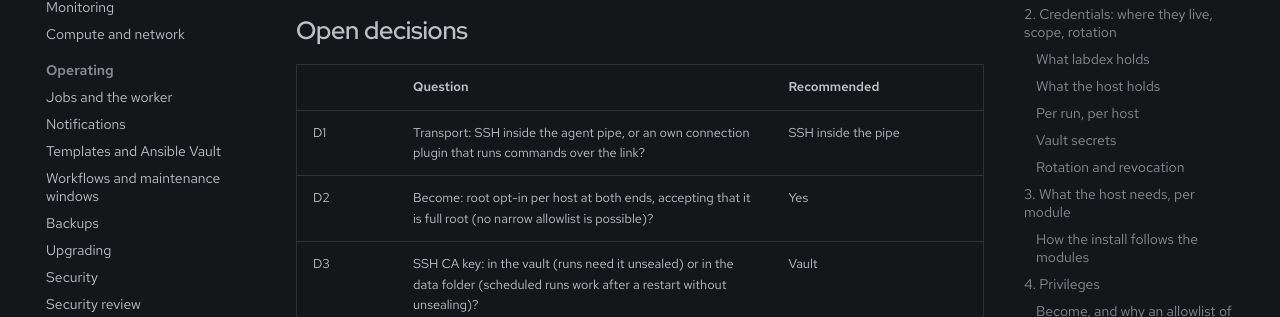
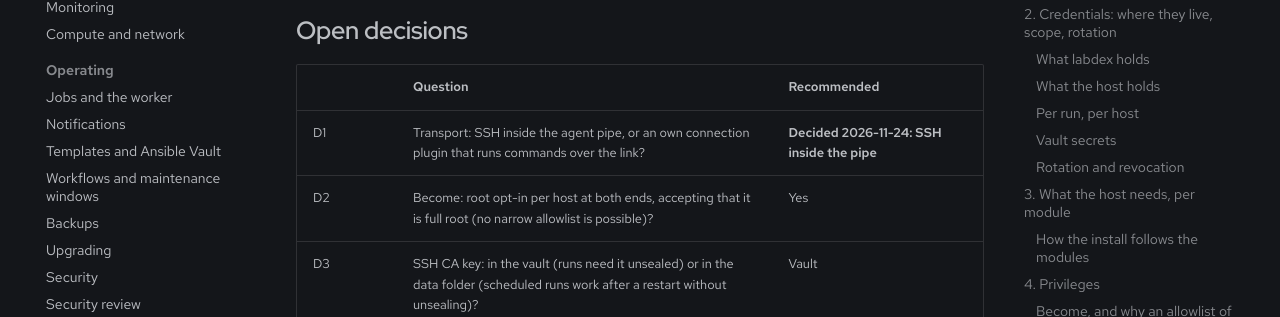
Before and after one commit to labdex-app/labdex, an MkDocs documentation site: the page built from docs/develop/design/ansible-through-the-agent.md, in a window 1280 px wide and 900 px high, scrolled down 8188 px. Shown: the part 193-510 px from the top of the window. Built offline with MkDocs 1.6.1 and Material for MkDocs 9.7.7, drawn with Linux system fonts in a browser that asks for light colours; comment, search, counter and statistics services are not loaded; the version menu is left out.

Commit message:
Design: record the transport decision (SSH inside the agent pipe)
Co-Authored-By: Claude Opus 5.5 <noreply@anthropic.com>
Claude-Session: https://claude.ai/code/session_01Mn3pyoHcU35TbckoEHnEBc

```diff
--- a/docs/develop/design/ansible-through-the-agent.md
+++ b/docs/develop/design/ansible-through-the-agent.md
@@ -290,7 +290,7 @@ Each step a draft pull request of its own:
 
 | | Question | Recommended |
 | --- | --- | --- |
-| D1 | Transport: SSH inside the agent pipe, or an own connection plugin that runs commands over the link? | SSH inside the pipe |
+| D1 | Transport: SSH inside the agent pipe, or an own connection plugin that runs commands over the link? | **Decided 2026-11-24: SSH inside the pipe** |
 | D2 | Become: root opt-in per host at both ends, accepting that it is full root (no narrow allowlist is possible)? | Yes |
 | D3 | SSH CA key: in the vault (runs need it unsealed) or in the data folder (scheduled runs work after a restart without unsealing)? | Vault |
 | D4 | Module requirements: distribution packages only, or also PyPI into a venv for modules without a package? | Distribution only, for now |
```
